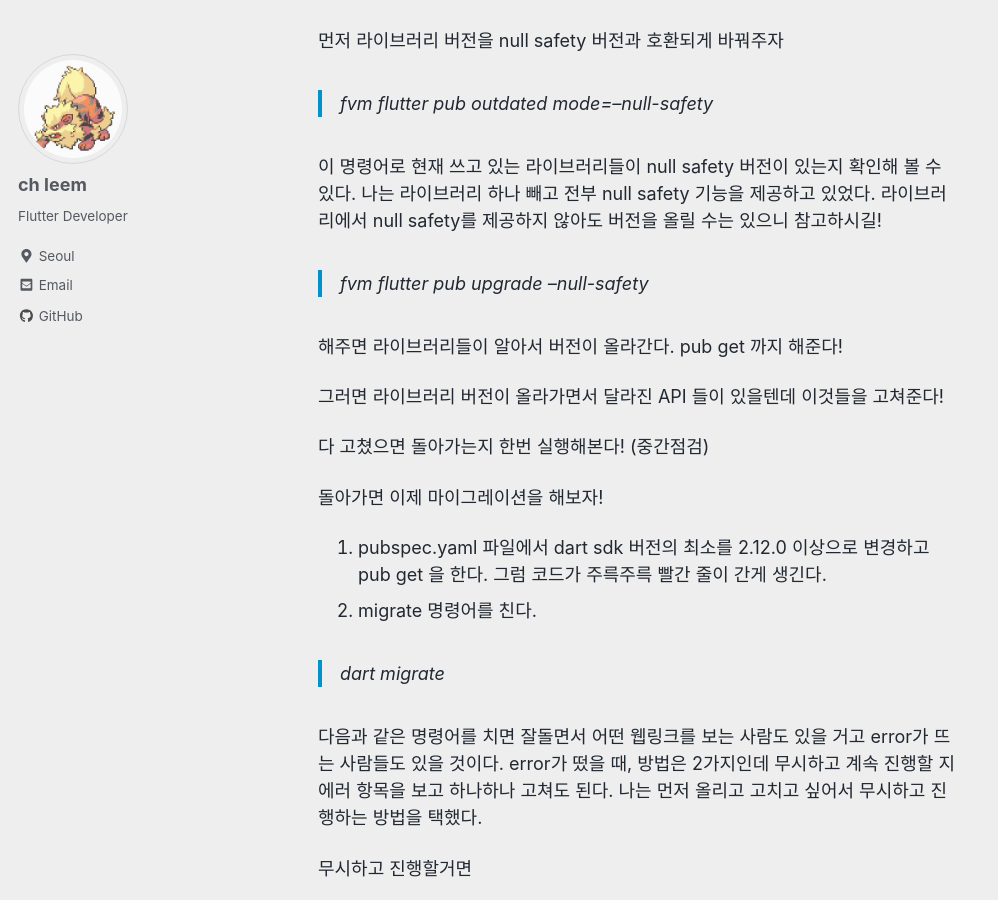
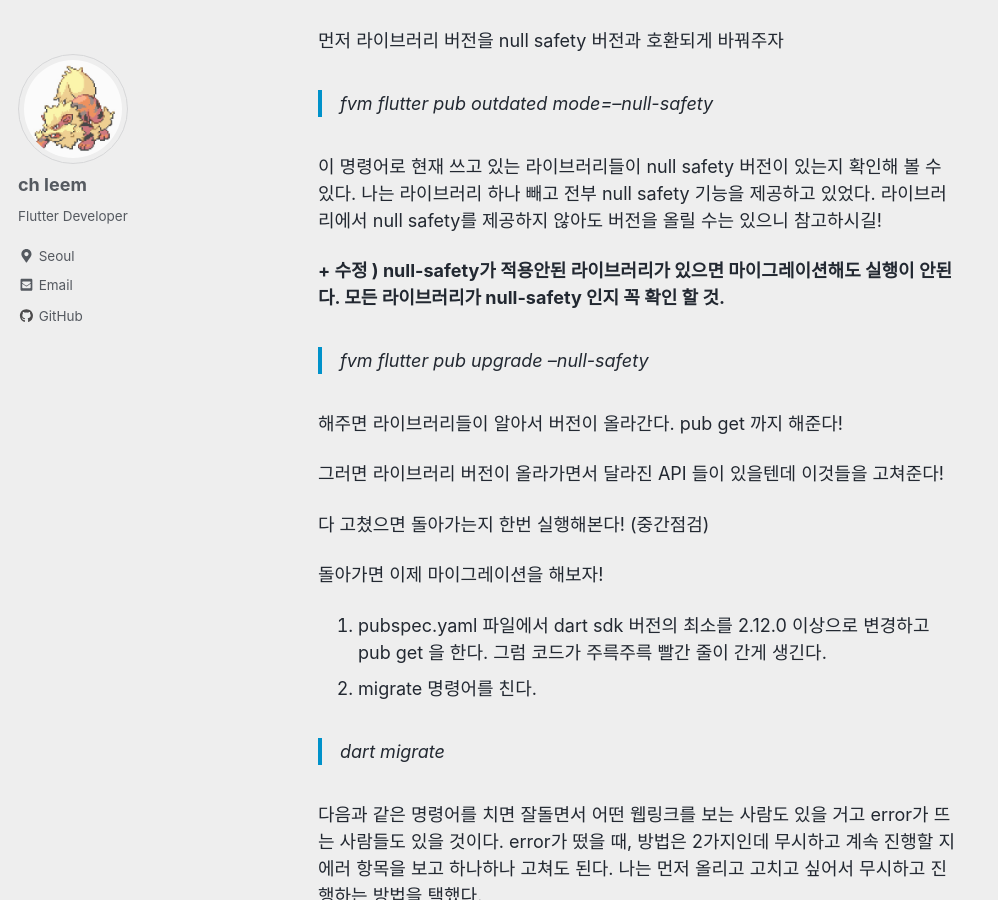
Before and after one commit to arcanine33/arcanine33.github.io, a Jekyll site: the page built from _posts/2021-07-25-Flutter 2 0 우당탕탕 마이그레이션(2).md, in a window 1280 px wide and 900 px high, scrolled down 563 px. Shown: the whole window, without its empty margins (0-998 px from the left). Built offline with Jekyll 4.4.1, drawn with Linux system fonts in a browser that asks for light colours; cached includes are drawn as plain includes; nearby versions of some CDN libraries; some web fonts are replaced; comment, search, counter and statistics services are not loaded.

Commit message:
update migration(2)

```diff
--- a/_posts/2021-07-25-Flutter 2 0 우당탕탕 마이그레이션(2).md
+++ b/_posts/2021-07-25-Flutter 2 0 우당탕탕 마이그레이션(2).md
@@ -23,6 +23,8 @@ FVM 편에 이어서 이제 FVM에서 돌아가는 프로젝트를 마이그레
 > fvm flutter pub outdated mode=--null-safety
 
 이 명령어로 현재 쓰고 있는 라이브러리들이 null safety 버전이 있는지 확인해 볼 수 있다. 나는 라이브러리 하나 빼고 전부 null safety 기능을 제공하고 있었다. 라이브러리에서 null safety를 제공하지 않아도 버전을 올릴 수는 있으니 참고하시길!
+
+**+ 수정 ) null-safety가 적용안된  라이브러리가 있으면 마이그레이션해도 실행이 안된다. 모든 라이브러리가 null-safety 인지 꼭 확인 할 것.**
 
 > fvm flutter pub upgrade --null-safety
 
```
